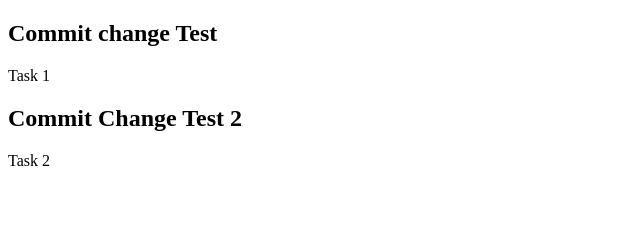
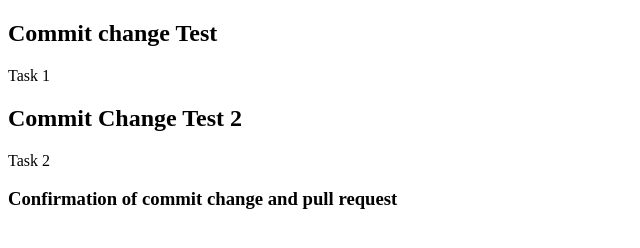
Before and after one commit to olowokayode/HGN-INTERNSHIP, a plain HTML site: page index.html in a window 1280 px wide. Shown: the whole page, without its empty margins (0-640 px from the left). Drawn offline with Linux system fonts and the light colour scheme.

Commit message:
Commit change test 2

```diff
--- a/index.html
+++ b/index.html
@@ -8,5 +8,6 @@
 	<p>Task 1</p>
 	<h2>Commit Change Test 2 </h2>
 	<p>Task 2</p>
+	<h3>Confirmation of commit change and pull request</h3>
 </body>
 </html>
```
